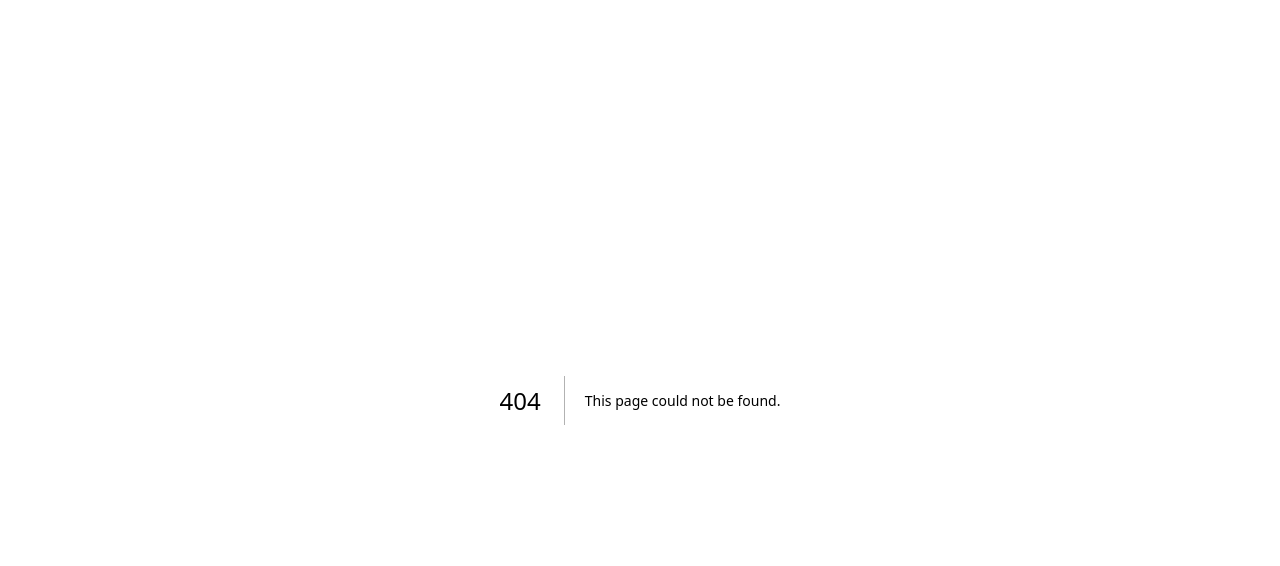
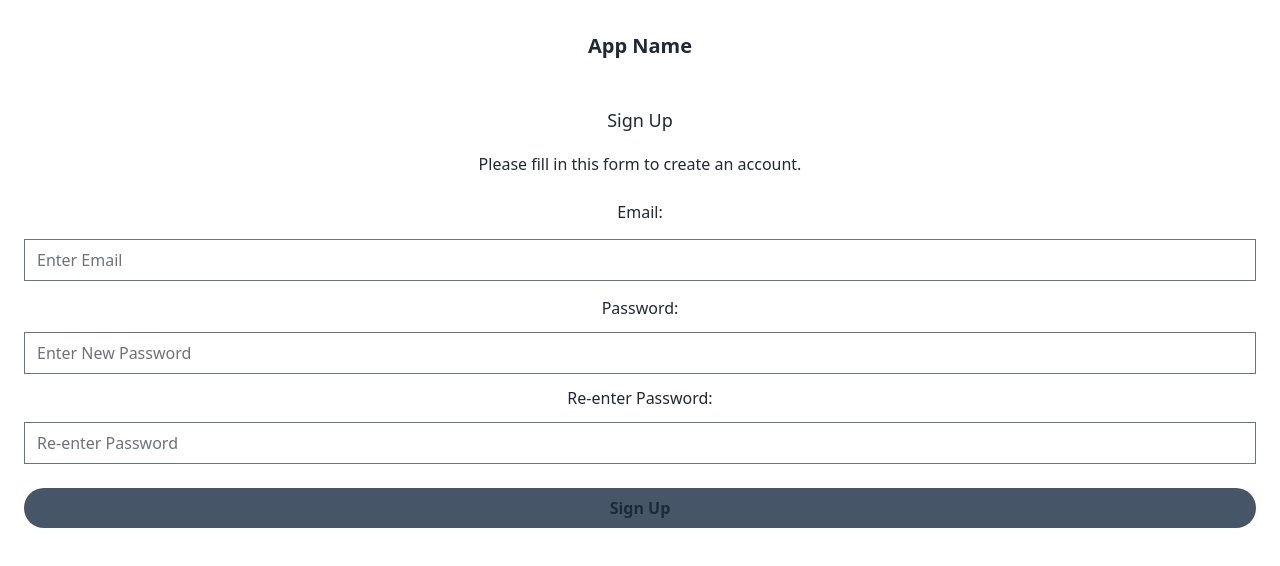
Before and after one commit to Adlantia/mental-wellness-app, a Next.js app in the folder frontend/: page /signup in a window 1280 px wide. Before the commit this address had no page. Shown: the top 566 px of the page. Built offline with nearby package versions, Linux system fonts and the light colour scheme.

Commit message:
Added sign up page

```diff
--- /dev/null
+++ b/frontend/src/app/signup/page.tsx
@@ -0,0 +1,28 @@
+
+export default function Signup() {
+   return (
+       <>
+
+       <h1 className="font-bold text-xl text-center py-8"> App Name </h1>
+       <form className="items-center text-center px-6 grid grid-rows-4">
+           <h1 className="text-lg text-center pt-2">Sign Up</h1>
+           <p className="text-center py-1">Please fill in this form to create an account.</p>
+
+           <label className="py-3" htmlFor="email">Email: </label>
+           <input type="email" placeholder="Enter Email" name="email" required/>
+
+           <label className="py-3" htmlFor="password">Password: </label>
+           <input type="password" placeholder="Enter New Password" name="password" required/>
+
+           <label className="py-3" htmlFor="password">Re-enter Password: </label>
+           <input type="password" placeholder="Re-enter Password" name="password" required></input>
+
+           <button className="justify-items-center font-bold py-2 my-6 bg-slate-600 rounded-full">Sign Up</button>
+
+
+       </form>
+
+
+       </>
+   )
+}
```
